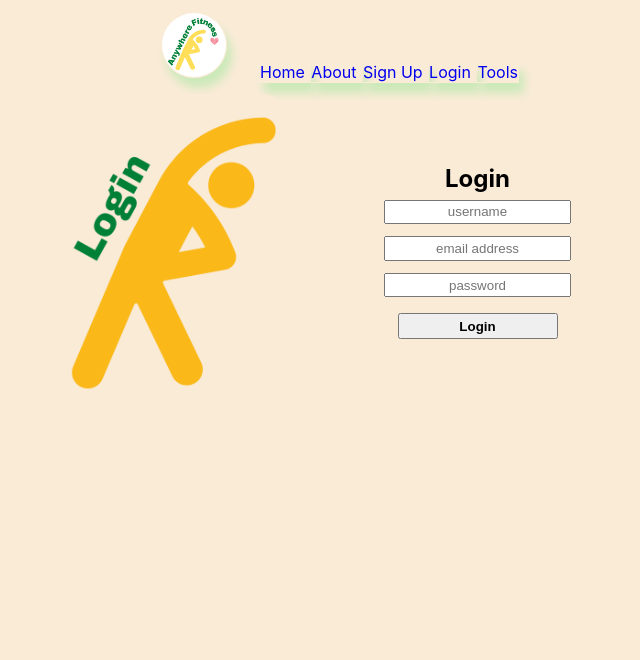
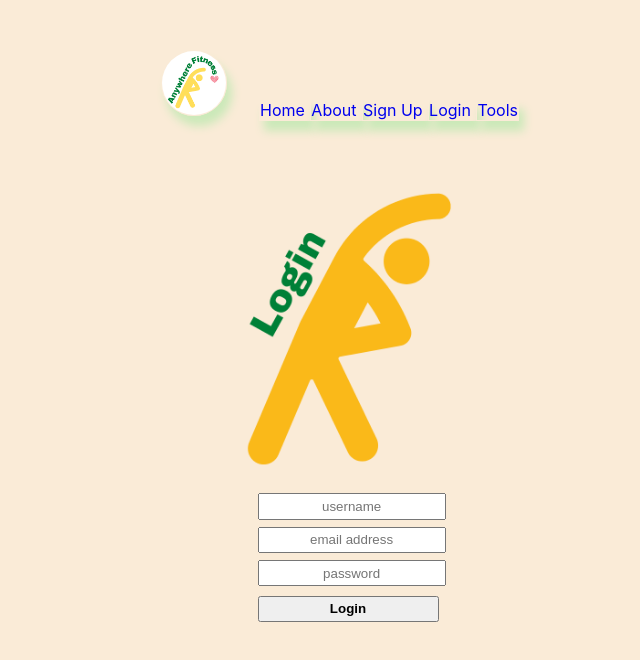
Before and after one commit to BW-Two-TT-23/front-end, a React (Create React App) app in the folder anytime-fitness/: page /Login in a window 1280 px wide. Shown: the top 660 px of the page, without its empty margins (292-932 px from the left). Built offline with nearby package versions, Linux system fonts and the light colour scheme; no server answers.

Commit message:
changed styles a bit

```diff
--- a/anytime-fitness/src/App.js
+++ b/anytime-fitness/src/App.js
@@ -2,12 +2,14 @@
 import './components/App.css';
 
 import { BrowserRouter as Router, Route, Switch} from 'react-router-dom'
+import { PrivateRoute } from './components/utils/PrivateRoute'
 import SignUp from './components/SignUp'
 import Login from './components/Login'
 import About from './components/About'
 import Home from './components/Home'
 import Tools from './components/Tools'
 import FitnessClass from './components/FitnessClass'
+
 
 function App() {
   return (
@@ -23,6 +25,7 @@ function App() {
           <Route path="/About" component={About} />
           <Route path="/Tools" component={Tools} />
           <Route path="/FitnessClass" component={FitnessClass} />
+          <PrivateRoute/>
         </Switch>
 
 
--- a/anytime-fitness/src/components/App.css
+++ b/anytime-fitness/src/components/App.css
@@ -14,14 +14,18 @@
   background: antiquewhite;
 
 }
+
 .App {
   text-align: center;
 }
+
 .topMargin{
   margin-top: 5rem;
   justify-content: center;
   text-align: center ;
 }
+
+
 .teamPhoto{
 
   border-radius: 100%;
@@ -30,20 +34,38 @@
   align-items: center;
   justify-content: center;
 }
+
+
 .teamPhotoBar{
   display: flex;
   flex-direction: row;
   justify-content: space-evenly;
   text-align: center;
+  margin-bottom: 4%
 
 
 
 }
+
+.container{
+  display: flex;
+  flex-flow: column;
+  align-items: center;
+  margin-top: 3%;
+}
+
 .navi{
 
-margin-right: .5rem;
-padding-right: .5rem;
+  margin-right: .5rem;
+  padding-right: .5rem;
+  width: 100%;
+  margin-bottom: 10%;
 }
+
+.navi a{
+  width: 100%;
+}
+
 
 .homeText1{
   display: flex;
@@ -83,8 +105,8 @@ padding-right: .5rem;
 
 .formWrap{
   display: flex;
-  flex-direction: row;
-  justify-content: space-evenly;
+  flex-direction: column;
+  /* justify-content: space-evenly; */
   align-items: center;
 }
 
--- a/anytime-fitness/src/components/Login.js
+++ b/anytime-fitness/src/components/Login.js
@@ -3,25 +3,20 @@ import axios from 'axios'
 import styled from 'styled-components'
 import Navbar from './Navbar'
 import imageL from '../images/Login.png'
+import { useHistory } from 'react-router-dom'
 
 const StyledLogin = styled.div`
     form{
-
         display: flex;
-        margin:  auto;
-        margin-left: -20rem;
+        margin: 0 auto;
         flex-flow: column;
-
-
     }
 
     input{
-
         display: flex;
         margin: 2% auto;
         text-align: center;
-        padding: 0.8%;
-
+        padding: 2%;
     }
 
     h2{
@@ -31,28 +26,22 @@ const StyledLogin = styled.div`
     }
 
     button{
-
         margin: 3% auto;
         text-align: center;
-        padding: 1%;
+        padding: 2%;
         margin-bottom: 2%;
-        border: 1.rem solid #008037;
         font-weight: bold;
-        width: 10rem;
+        width: 100%
     }
     .container{
         display: flex;
-        flex-flow: column;
+        flex-direction: column;
         padding: 2%;
         height: 100vh;
         justify-content: center;
         margin: -20rem;
         z-index: -1;
-
-
-
     }
-
 
 
     .lable-top{
@@ -60,6 +49,7 @@ const StyledLogin = styled.div`
         margin: auto;
 
     }
+
 `
 
 
@@ -70,6 +60,8 @@ const initialFormValue = {
 }
 
 const Login = () => {
+
+    const { push } = useHistory()
 
     useEffect(() => {
         axios.get('https://anywherefitness1120.herokuapp.com/api/user')
@@ -89,25 +81,25 @@ const Login = () => {
     const submitHandler = e => {
         e.preventDefault()
         axios.post('https://anywherefitness1120.herokuapp.com/api/auth/login', formValue)
-        .then(res => console.log(res))
+        .then(res => {
+            localStorage.setItem('token', res.data.token)
+            push('/FitnessClass')
+        })
         .catch(err => console.log(err))
     }
 
     return(
-
-        <div className='outerForm'>
+        <div className="container">
             <div className='rowC'>
             <Navbar />
             </div>
             <div className='formWrap'>
 
-                <img src={imageL} className="form-image" alt="Logo" />
+            <img src={imageL} className="form-image" alt="Logo" />
+            <StyledLogin>
 
-
-
-        <StyledLogin>
                 <form onSubmit={submitHandler}>
-                <div className='lable-top'><h2>Login</h2></div>
+                <div className='lable-top'></div>
                     <input
                         type="text"
                         name="username"
@@ -116,7 +108,7 @@ const Login = () => {
                         onChange={changeHandler}
                     />
 
-                <input
+                    <input
                         type="text"
                         name="email"
                         value={formValue.email}
@@ -133,10 +125,11 @@ const Login = () => {
                     />
                     <button type="submit">Login</button>
                 </form>
+                </StyledLogin>
 
-        </StyledLogin>
+            </div>
         </div>
-        </div>
+
     )
 }
 
--- a/anytime-fitness/src/components/SignUp.js
+++ b/anytime-fitness/src/components/SignUp.js
@@ -7,19 +7,16 @@ import { useHistory } from 'react-router-dom'
 
 const StyledSignUp = styled.div`
     form{
-        width: 60%;
         display: flex;
         margin: 0 auto;
         flex-flow: column;
     }
 
     input{
-        width: 30%;
         display: flex;
         margin: 2% auto;
         text-align: center;
-        padding: 0.8%;
-        border: .1rem solid #008037;
+        padding: 2%;
     }
 
     h2{
@@ -29,13 +26,12 @@ const StyledSignUp = styled.div`
     }
 
     button{
-        width: 15%;
         margin: 3% auto;
         text-align: center;
-        padding: 1%;
+        padding: 2%;
         margin-bottom: 2%;
-        border: .1rem solid #008037;
         font-weight: bold;
+        width: 100%
     }
     .container{
         display: flex;
@@ -43,15 +39,12 @@ const StyledSignUp = styled.div`
         padding: 2%;
         height: 100vh;
         justify-content: center;
+        margin: -20rem;
+        z-index: -1;
 
 
     }
-    form{
-        display: flex;
-        flex-direction: column;
-        margin-left: -10rem;
 
-    }
 
     .lable-top{
         text-align: center;
@@ -101,19 +94,19 @@ const SignUp = () => {
     }
 
     return (
-        <div>
+        <div className="container">
             <div className='rowC'>
         <Navbar/>
             </div>
         {/* <span className='outerWrap'> */}
 
-        <StyledSignUp>
 
             <div className='formWrap'>
             <img src={imageS} className="form-image" alt="Logo" />
+            <StyledSignUp>
 
             <form onSubmit={submitHandler}>
-            <div className='lable-top'><h2>Sign Up</h2></div>
+            <div className='lable-top'></div>
                 <input
                     type="text"
                     name="username"
@@ -139,9 +132,9 @@ const SignUp = () => {
                 />
                 <button>Sign Up</button>
             </form>
+         </StyledSignUp>
 
         </div>
-        </StyledSignUp>
         {/* </span> */}
         </div>
     )
--- /dev/null
+++ b/anytime-fitness/src/components/utils/PrivateRoute.js
@@ -0,0 +1,18 @@
+import React, { Component } from 'react'
+import { Route, Redirect } from 'react-router-dom'
+
+export const PrivateRoute = ({ component: Component, ...rest }) => {
+    return (
+        <Route
+            {...rest}
+            render={(props) => {
+                if(localStorage.getItem('token')){
+                    return <Component {...props} />
+                }
+                else{
+                    return <Redirect to='/api/auth/login'/>
+                }
+            }}
+        />
+    )
+}
```
Also changed, not shown: anytime-fitness/src/components/utils/axiosWithAuth.js (added, +12 -0 lines).
